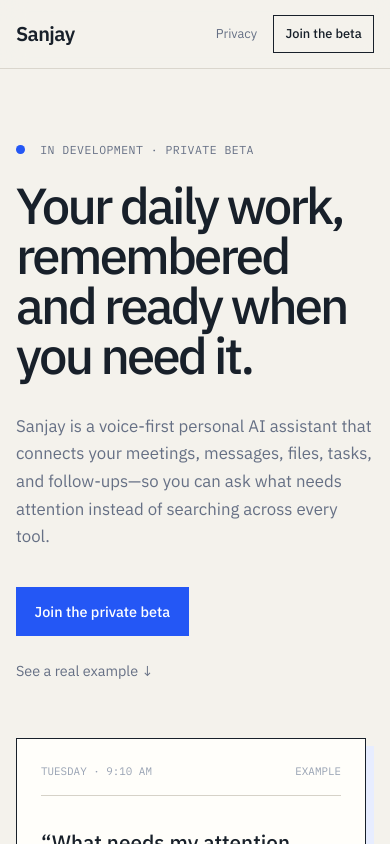
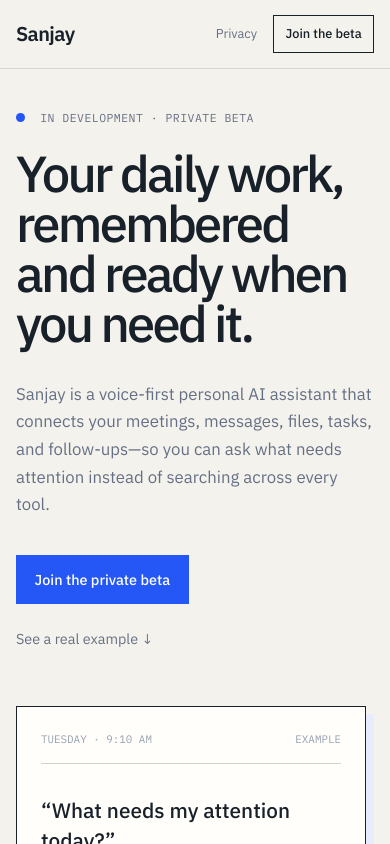
Before and after one commit to GeekyKartikey/Sanjay-AI-Immersion, a Next.js app: page / in a window 390 px wide. Shown: the top 844 px of the page. Built offline with nearby package versions, Linux system fonts and the light colour scheme; no server answers.

Commit message:
remove excess hero whitespace

```diff
--- a/app/globals.css
+++ b/app/globals.css
@@ -120,7 +120,7 @@
 }
 
 .hero {
-  padding: 4rem 0 5.5rem;
+  padding: 2rem 0 4.5rem;
   border-bottom: 1px solid var(--line);
 }
 
@@ -672,7 +672,7 @@
   }
 
   .hero {
-    padding: 4.5rem 0;
+    padding: 2.5rem 0 4rem;
   }
 
   .hero h1 {
```
